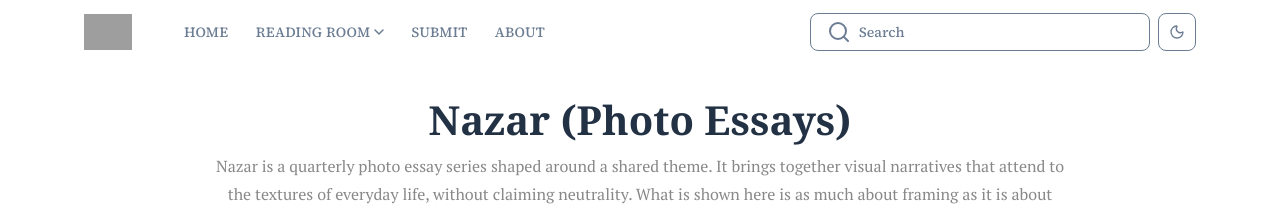
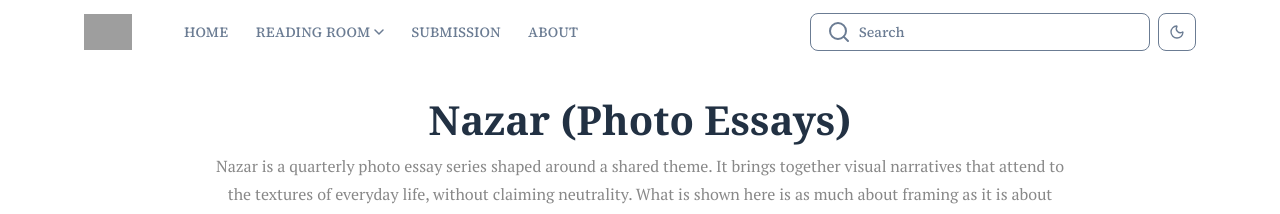
Before and after one commit to someoneonearthwholovestg/the_kural, a Jekyll site: the page built from src/reading-room/nazar/index.html, in a window 1280 px wide and 1315 px high. Shown: the top 214 px of the window. Built offline with Jekyll 4.4.1, drawn with Linux system fonts in a browser that asks for light colours; some web fonts are replaced; some of the changed text lies outside the part shown; grey boxes are pictures that could not be loaded.

Commit message:
Update _config.yml

```diff
--- a/_config.yml
+++ b/_config.yml
@@ -236,17 +236,18 @@
     children:
       - label: Nazar
         url: /nazar
-      - label: Book Review
-        url: /book-review
+      - label: Interviews
+        url: /interviews
       - label: Keywords
         url: /keywords
       - label: Criticulture
         url: /criticulture
-  - label: Submit
+      - label: Book Reviews
+        url: /book-review
+  - label: Submission
     url: /submission
   - label: About
     url: /about
-
 
 collections_dir: src/reading-room
 collections:
```
